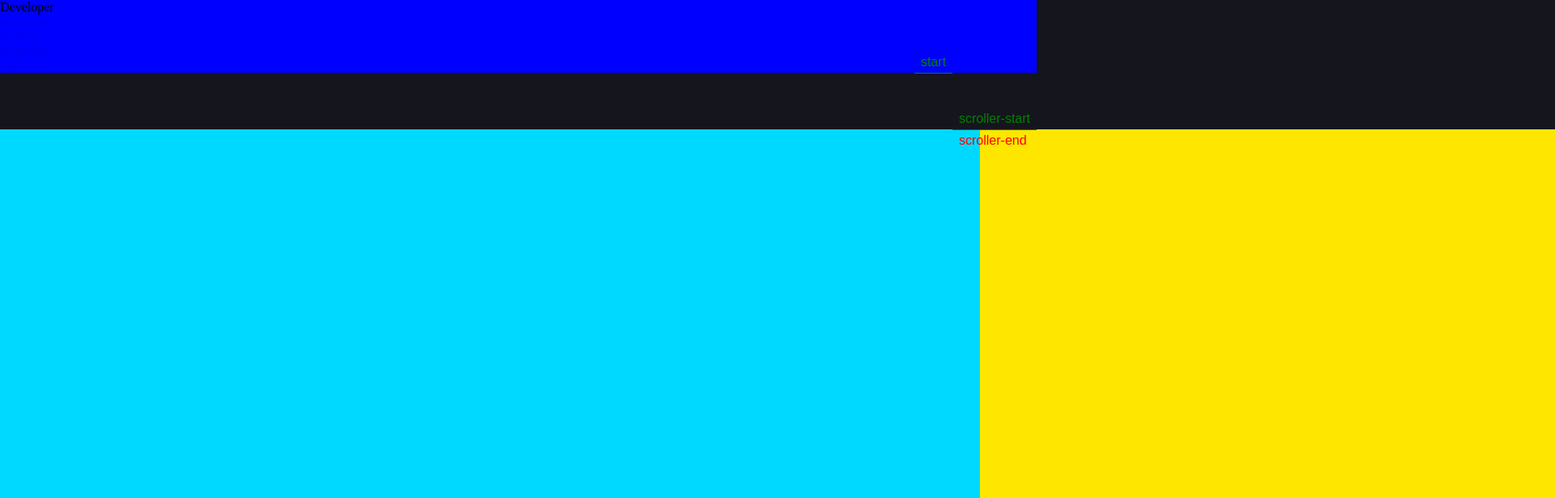
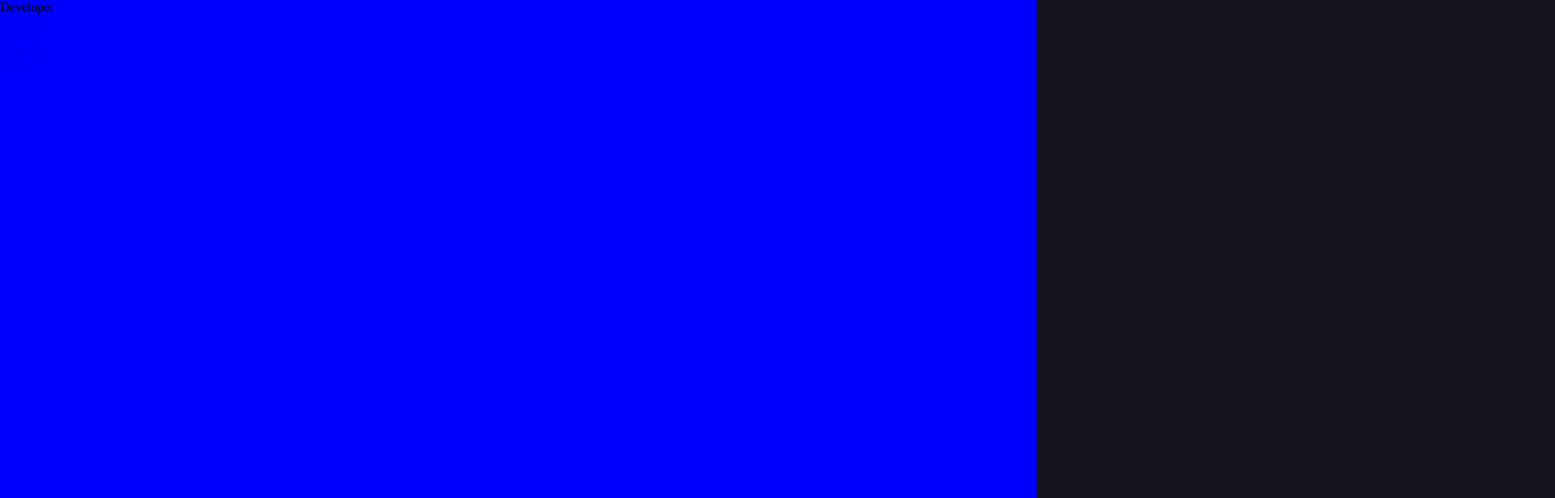
Before and after one commit to Yuliia-Myrakhovska/resume.github.io, a plain HTML site: page index.html in a window 1280 px wide. Shown: the top 616 px of the page at 81% size, 1920 px wide, since content can reach past the window. Drawn offline with nearby package versions, Linux system fonts and the light colour scheme.

Commit message:
scroll site

```diff
--- a/css/style.css
+++ b/css/style.css
@@ -1,13 +1,14 @@
 @import url("reset.css");
 
 body {
-	margin:0;
 	background:#15151e;
 	overflow-x:hidden;
 }
 
 .section-header {
     background-color: blue;
+    height: 100vh;
+	width: 100vw;
 }
 
 .races {
--- a/js/scroll.js
+++ b/js/scroll.js
@@ -1,8 +1,3 @@
-// master GSAP and ScrollTrigger
-// https://www.creativeCodingClub.com
-// Unlock over 250 video lessons
-
-
 const races = document.querySelector(".races");
 console.log(races.offsetWidth)
 
@@ -13,18 +8,17 @@ function getScrollAmount() {
 
 const tween = gsap.to(races, {
 	x: getScrollAmount,
-	duration: 3,
+	duration: 1,
 	ease: "none",
 });
 
 
 ScrollTrigger.create({
 	trigger:".racesWrapper",
-	start:"top 20%",
+	start:"top 0%",
 	end: () => `+=${getScrollAmount() * -1}`,
 	pin:true,
 	animation:tween,
 	scrub:1,
-	invalidateOnRefresh:true,
-	markers:true
+	invalidateOnRefresh:true
 })
```
